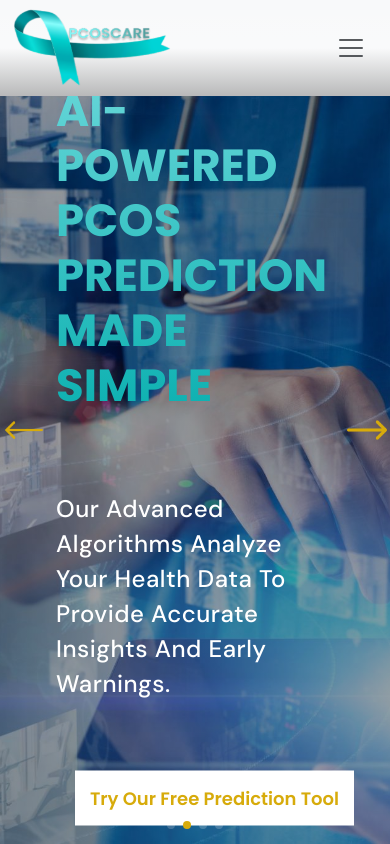
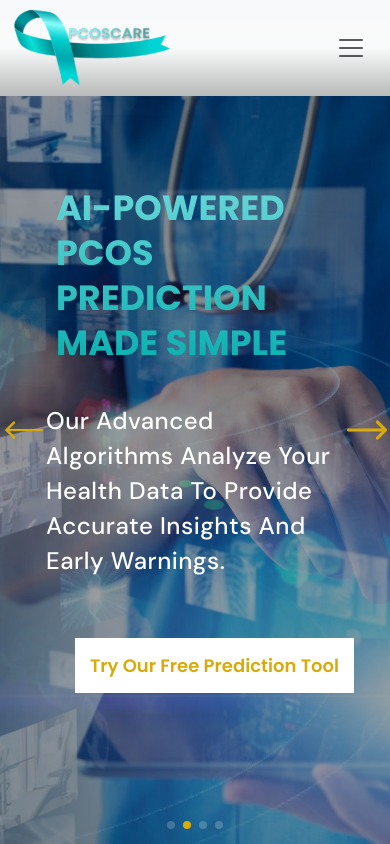
Before and after one commit to MansiRK/PCOS_DETECTION_MERN, a React (Create React App) app in the folder frontend/: page / in a window 390 px wide. Shown: the top 844 px of the page. Built offline with nearby package versions, Linux system fonts and the light colour scheme.

Commit message:
added changes in css

```diff
--- a/frontend/src/index.css
+++ b/frontend/src/index.css
@@ -659,13 +659,13 @@ p span {
 
 @media screen and (max-width: 576px) {
   .title {
-    font-size: 45px;
-    line-height: 55px;
-    padding: 50px 20px;
+    font-size: 35px;
+    line-height: 45px;
+    padding: 20px;
   }
 
   .subtitle {
-    padding: 20px;
+    padding: 10px;
   }
 
   .points-div .single-point {
```
